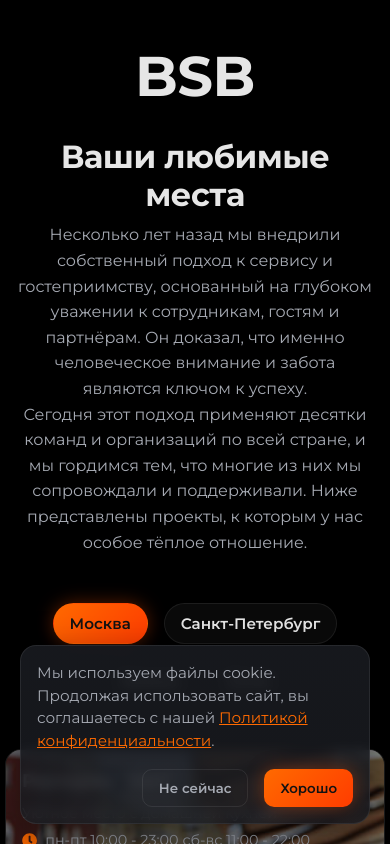
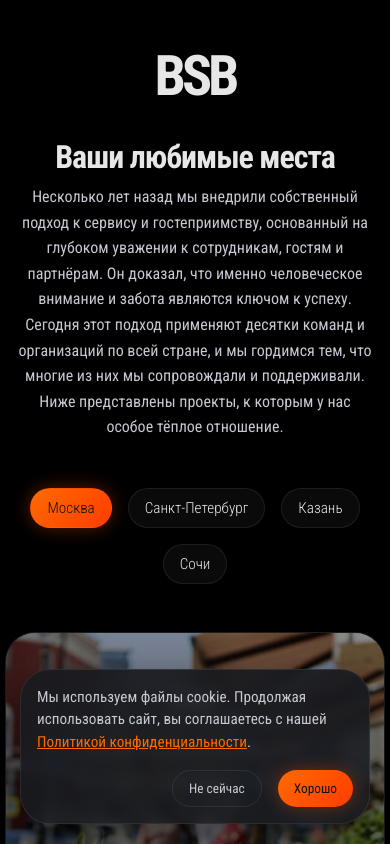
Before and after one commit to userfin/bsb, a React (Create React App) app: page / in a window 390 px wide. Built offline with nearby package versions, Linux system fonts and the light colour scheme.

Commit message:
Make it pretty

```diff
--- a/public/index.html
+++ b/public/index.html
@@ -18,7 +18,7 @@
   <link rel="canonical" href="https://cityvenues.ru" />
   <link rel="preconnect" href="https://fonts.googleapis.com">
   <link rel="preconnect" href="https://fonts.gstatic.com" crossorigin>
-  <link href="https://fonts.googleapis.com/css2?family=Montserrat:wght@400;500;600;700&display=swap" rel="stylesheet">
+  <link href="https://fonts.googleapis.com/css2?family=Roboto+Condensed:ital,wght@0,100..900;1,100..900&display=swap" rel="stylesheet">
   <link href="https://fonts.googleapis.com/css2?family=Inter:wght@300;400;500;600;700&display=swap" rel="stylesheet">
 
   <link rel="icon" href="%PUBLIC_URL%/favicon.ico" />
--- a/src/components/venues/VenueCard.jsx
+++ b/src/components/venues/VenueCard.jsx
@@ -1,6 +1,5 @@
 import React from 'react';
 import { motion } from 'framer-motion';
-import { FaMapMarkerAlt, FaClock, FaPhone } from 'react-icons/fa';
 
 const VenueCard = ({ venue, onClick }) => {
   return (
@@ -17,19 +16,16 @@
           <h3>{venue.name}</h3>
           <p className="card-description">{venue.shortDescription}</p>
           <div className="info-item">
-            <FaClock className="info-icon" />
             <span>{venue.hours}</span>
           </div>
         </div>
 
         <div className="card-bottom">
           <div className="info-item">
-            <FaMapMarkerAlt className="info-icon" />
             <span>{venue.location}</span>
           </div>
           {venue.phone && (
             <div className="info-item">
-              <FaPhone className="info-icon" />
               <span>{venue.phone}</span>
             </div>
           )}
--- a/src/data/venues.js
+++ b/src/data/venues.js
@@ -2,7 +2,7 @@
   {
     id: 1,
     city: 'Москва',
-    name: 'Ресторан "Уют"',
+    name: 'Уют',
     shortDescription: 'Уютное место с домашней кухней',
     description: 'Ресторан "Уют" предлагает блюда традиционной русской кухни в современной интерпретации. Интерьер выполнен в стиле лофт с теплыми акцентами дерева и кирпичной кладки. Идеальное место для семейного ужина или деловой встречи.',
     image: '/images/restaurant1/restaurant1.jpg',
@@ -24,7 +24,7 @@
   {
     id: 2,
     city: 'Москва',
-    name: 'Бар "Графит"',
+    name: 'Графит',
     shortDescription: 'Коктейльный бар с авторскими напитками',
     description: 'Бар "Графит" - это место, где вы можете попробовать уникальные коктейли от наших барменов-чемпионов. Специально разработанная карта напитков сочетает классику и современные тренды mixology. По вечерам играет диджей, а по выходным проходят тематические вечеринки.',
     image: '/images/bar1/bar1.jpg',
@@ -46,7 +46,7 @@
   {
     id: 3,
     city: 'Санкт-Петербург',
-    name: 'Кафе "У камина"',
+    name: 'У камина',
     shortDescription: 'Теплая атмосфера и ароматный кофе',
     description: 'Кафе "У камина" - идеальное место для встреч, работы и отдыха. У нас большой выбор кофе из различных регионов мира, авторские чайные смеси и домашняя выпечка. Зимой можно расположиться у настоящего камина с книгой или ноутбуком.',
     image: '/images/cafe1/cafe1.jpg',
@@ -68,7 +68,7 @@
   {
     id: 4,
     city: 'Казань',
-    name: 'Татарская кухня "Тюбетей"',
+    name: 'Тюбетей',
     shortDescription: 'Аутентичная татарская кухня',
     description: 'Ресторан "Тюбетей" предлагает погрузиться в атмосферу татарской культуры через национальную кухню. Все блюда готовятся по старинным рецептам с использованием дровяной печи. Интерьер оформлен в этническом стиле с элементами современного дизайна.',
     image: '/images/tatar/tatar.jpg',
@@ -90,7 +90,7 @@
   {
     id: 5,
     city: 'Сочи',
-    name: 'Пляжный клуб "Волна"',
+    name: 'Волна',
     shortDescription: 'Отдых у моря с комфортом',
     description: 'Пляжный клуб "Волна" расположен прямо на берегу Черного моря. У нас вы можете арендовать шезлонги, заказать напитки и еду, не отходя от воды. Вечером место превращается в клуб с живой музыкой и танцами под открытым небом.',
     image: '/images/beach/beach.jpg',
@@ -112,7 +112,7 @@
   {
     id: 6,
     city: 'Санкт-Петербург',
-    name: 'Булочная "Пушкин"',
+    name: 'Пушкин',
     shortDescription: 'Традиционная выпечка и хлеб',
     description: 'Булочная "Пушкин" возрождает традиции петербургских пекарен начала XX века. Мы используем только натуральные ингредиенты и готовим на закваске по старинным рецептам. Особой популярностью пользуются наши круассаны и пироги с сезонными начинками.',
     image: '/images/bakery/bakery.jpg',
@@ -134,7 +134,7 @@
   {
     id: 7,
     city: 'Москва',
-    name: 'Стейк-хаус "Мясник"',
+    name: 'Мясник',
     shortDescription: 'Премиальные стейки и мясные деликатесы',
     description: 'Стейк-хаус "Мясник" специализируется на премиальных мраморных стейках из австралийской и американской говядины. У нас есть собственная сухая камера для вызревания мяса. Шеф-повар лично контролирует приготовление каждого блюда.',
     image: '/images/steakhouse/steakhouse.jpg',
@@ -156,7 +156,7 @@
   {
     id: 8,
     city: 'Казань',
-    name: 'Кофейня "Утро"',
+    name: 'Утро',
     shortDescription: 'Лучший кофе в городе',
     description: 'Кофейня "Утро" - это место, где начинается ваш день. Мы обжариваем кофе сами и готовим его на профессиональном оборудовании. У нас уютная атмосфера, идеальная для работы, встреч или спокойного отдыха.',
     image: '/images/coffee/coffee.jpg',
@@ -178,7 +178,7 @@
   {
     id: 9,
     city: 'Сочи',
-    name: 'Рыбный ресторан "Волна"',
+    name: 'Волна',
     shortDescription: 'Свежайшие морепродукты',
     description: 'Ресторан "Волна" предлагает блюда из свежайших морепродуктов, выловленных в Черном море. Особенность нашего меню - ежедневно обновляемый выбор рыбы. Интерьер выполнен в морском стиле с панорамными видами на море.',
     image: '/images/fish/fish.jpg',
@@ -200,7 +200,7 @@
   {
     id: 10,
     city: 'Санкт-Петербург',
-    name: 'Пивной ресторан "Бочка"',
+    name: 'Бочка',
     shortDescription: 'Крафтовое пиво и закуски',
     description: 'Пивной ресторан "Бочка" предлагает более 30 сортов крафтового пива на разлив. У нас есть собственные сорта пива, которые варятся по старинным рецептам. К пиву подаются традиционные европейские и русские закуски.',
     image: '/images/beer/beer.jpg',
@@ -222,7 +222,7 @@
   {
     id: 11,
     city: 'Москва',
-    name: 'Вегетарианское кафе "Зелень"',
+    name: 'Зелень',
     shortDescription: 'Здоровое питание',
     description: 'Кафе "Зелень" предлагает вкусные и полезные вегетарианские и веганские блюда. Мы используем только органические продукты местных фермеров. В меню представлены блюда различных кухонь мира, адаптированные под принципы здорового питания.',
     image: '/images/vegan/vegan.jpg',
@@ -244,7 +244,7 @@
   {
     id: 12,
     city: 'Казань',
-    name: 'Суши-бар "Сакура"',
+    name: 'Сакура',
     shortDescription: 'Японская кухня высшего качества',
     description: 'Суши-бар "Сакура" предлагает блюда японской кухни, приготовленные по традиционным рецептам. У нас работают повара, прошедшие обучение в Японии. Особое внимание уделяется свежести продуктов и эстетике подачи блюд.',
     image: '/images/sushi/sushi.jpg',
--- a/src/styles/main.css
+++ b/src/styles/main.css
@@ -2,7 +2,7 @@
   margin: 0;
   padding: 0;
   box-sizing: border-box;
-  font-family: 'Montserrat', sans-serif;
+  font-family: 'Roboto Condensed', sans-serif;
 }
 
 :root {
@@ -17,13 +17,16 @@
   --bg-secondary: #181a1f;
   --card-bg: rgba(255,255,255,0.04);
   --text-primary: #e6e6e6;
-  --text-secondary: #a6aab3;
+  --text-secondary: #c6c9d1;
   --border: rgba(255,255,255,0.08);
   --accent: #ff6a00;
   --accent-2: #ff3c00;
   --accent-gradient: linear-gradient(135deg, #ff6a00, #ff3c00);
   --glow: 0 0 18px rgba(255, 80, 0, 0.35);
   --card-width: 380px;
+  --card-text-max: 55%;
+  --modal-pad: 28px;
+  --tab-underline: rgba(255,106,0,0.22);
 }
 
 html, body {
@@ -64,7 +67,7 @@
 .logo {
   font-size: 3.5rem;
   font-weight: 700;
-  letter-spacing: -0.5px;
+  letter-spacing: -4px;
   margin-bottom: var(--spacing-md);
   text-align: center;
 }
@@ -74,7 +77,7 @@
   font-size: 2rem;
   margin-bottom: var(--spacing-sm);
   line-height: 1.2;
-  letter-spacing: -0.5px;
+  letter-spacing: -1px;
 }
 .slogan p {
   font-size: 1rem;
@@ -111,7 +114,7 @@
   cursor: pointer;
   transition: background-color .25s ease, border-color .25s ease, opacity .25s ease;
   font-size: 0.95rem;
-  font-weight: 600;
+  font-weight: 300;
   backdrop-filter: blur(4px);
 }
 .city-button:hover {
@@ -152,7 +155,7 @@
 .venue-card {
   display: block;
   width: var(--card-width);
-  border-radius: 16px;
+  border-radius: 30px;
   overflow: hidden;
   cursor: pointer;
   position: relative;
@@ -180,49 +183,65 @@
 .card-content {
   position: absolute;
   inset: 0;
-  padding: var(--spacing-md);
+  padding: var(--spacing-xl) var(--spacing-lg);
   color: white;
   display: flex;
   flex-direction: column;
   justify-content: space-between;
+  text-align: center;
   background: linear-gradient(180deg, rgba(0,0,0,0.4) 0%, rgba(0,0,0,0.75) 100%);
 }
 
-.card-top {
+.card-top,
+.card-bottom {
+  width: 100%;
   display: flex;
   flex-direction: column;
-  gap: 4px;
+  align-items: center;
+  gap: 8px;
 }
 
-.card-bottom {
-  display: flex;
-  flex-direction: column;
-  gap: 4px;
-  margin-top: auto;
-}
+.card-top { padding-top: var(--spacing-lg); padding-bottom: var(--spacing-lg); }
+.card-bottom { padding-top: var(--spacing-lg); padding-bottom: var(--spacing-lg); margin-top: auto; }
 
 .card-top h3 {
   margin-bottom: 2px;
-  font-size: 1.15rem;
-  letter-spacing: -0.2px;
+  font-size: 1.75rem;
+  font-weight: 500;
+  text-transform: uppercase;
+  letter-spacing: -0.7px;
 }
 
 .card-description {
-  font-size: 0.9rem;
-  opacity: 0.9;
+  font-size: 1rem;
+  font-weight: 300;
+  max-width: var(--card-text-max);
+  margin: 0 auto;
 }
 
 .info-item {
   display: flex;
   align-items: center;
-  font-size: 0.9rem;
-  color: var(--text-secondary);
+  justify-content: center;
+  gap: 8px;
+  font-size: 1rem;
+  font-weight: 300;
+  max-width: var(--card-text-max);
+  margin: 0 auto;
+  text-align: center;
+  flex-wrap: wrap;
 }
 
 .info-icon {
-  margin-right: 8px;
   font-size: 0.95rem;
   color: var(--accent);
+}
+
+@media (max-width: 480px) {
+  .card-content { padding: var(--spacing-lg) var(--spacing-md); }
+  .card-top { padding-top: var(--spacing-md); padding-bottom: var(--spacing-md); }
+  .card-bottom { padding-top: var(--spacing-md); padding-bottom: var(--spacing-md); }
+  :root { --card-text-max: 80%; }
 }
 
 .modal-backdrop {
@@ -239,11 +258,11 @@
 
 .modal-content {
   position: relative;
-  width: 90vw;
-  height: 80vh;
-  max-width: 1200px;
-  border-radius: 16px;
-  padding: var(--spacing-lg);
+  width: 96vw;
+  height: 90vh;
+  max-width: 1400px;
+  border-radius: 30px;
+  padding: var(--modal-pad);
   background: linear-gradient(180deg, rgba(255,255,255,0.06), rgba(255,255,255,0.03));
   border: 1px solid var(--border);
   box-shadow: 0 30px 80px rgba(0,0,0,0.55);
@@ -255,14 +274,14 @@
 .close-button,
 .close-btn {
   position: absolute;
-  top: 14px;
-  right: 14px;
+  top: calc(var(--modal-pad) + 6px);
+  right: var(--modal-pad);
   width: 40px;
   height: 40px;
   padding: 0;
   display: grid;
   place-items: center;
-  border-radius: 10px;
+  border-radius: 20px;
   border: 1px solid var(--border);
   background: rgba(255,255,255,0.08);
   color: var(--text-primary);
@@ -302,7 +321,12 @@
 
 @media (max-width: 560px) {
   .modal-bar { flex-wrap: wrap; gap: 8px; padding-right: 56px; }
-  .close-button, .close-btn { top: 10px; right: 10px; width: 36px; height: 36px; }
+  .close-button, .close-btn {
+    top: calc(var(--modal-pad) + 2px);
+    right: var(--modal-pad);
+    width: 36px;
+    height: 36px;
+  }
 }
 
 .modal-titlegroup {
@@ -314,8 +338,8 @@
 }
 .modal-title {
   font-size: 1.4rem;
-  font-weight: 700;
-  letter-spacing: -0.2px;
+  font-weight: 600;
+  letter-spacing: -0.5px;
   white-space: nowrap;
   overflow: hidden;
   text-overflow: ellipsis;
@@ -338,13 +362,13 @@
   background: transparent;
   border: none;
   color: #c6c9d0;
-  font-weight: 600;
+  font-weight: 500;
   display: inline-flex;
   align-items: center;
   gap: 8px;
   cursor: pointer;
   padding: 8px 12px;
-  border-radius: 10px;
+  border-radius: 16px;
   position: relative;
   transition: color .2s ease, background .2s ease, opacity .2s ease;
 }
@@ -362,8 +386,7 @@
   bottom: -9px;
   height: 3px;
   border-radius: 3px;
-  background: var(--accent-gradient);
-  box-shadow: var(--glow);
+  background: var(--tab-underline);
 }
 
 .tab-content-area {
@@ -372,20 +395,21 @@
   display: flex;
   flex-direction: column;
 }
+
 .tab-content-scrollable {
   flex: 1;
   overflow-y: auto;
   padding-right: 6px;
+  -ms-overflow-style: none;
+  scrollbar-width: none;
 }
-.tab-content-scrollable::-webkit-scrollbar { width: 8px; }
-.tab-content-scrollable::-webkit-scrollbar-track {
-  background: rgba(255,255,255,0.05);
-  border-radius: 8px;
+.tab-content-scrollable::-webkit-scrollbar {
+  width: 0;
+  height: 0;
+  background: transparent;
 }
-.tab-content-scrollable::-webkit-scrollbar-thumb {
-  background: var(--accent-gradient);
-  border-radius: 8px;
-}
+.tab-content-scrollable::-webkit-scrollbar-thumb { background: transparent; }
+.tab-content-scrollable::-webkit-scrollbar-track { background: transparent; }
 
 .info-layout {
   height: 100%;
@@ -408,7 +432,7 @@
 .info-hero-image {
   width: 100%;
   height: 100%;
-  border-radius: 14px;
+  border-radius: 30px;
   background-size: cover;
   background-position: center;
   box-shadow: 0 8px 28px rgba(0,0,0,0.35);
@@ -426,23 +450,29 @@
   .info-hero-image { aspect-ratio: 4 / 3; min-height: 200px; }
 }
 
-.info-details { min-height: 0; }
+.info-details {
+  min-height: 0;
+  display: flex;
+  flex-direction: column;
+  gap: var(--spacing-lg);
+}
 
 .venue-details p {
   margin-bottom: var(--spacing-md);
   font-size: 1.05rem;
+  font-weight: 300;
   line-height: 1.7;
   color: var(--text-primary);
 }
 
 .details-grid {
   display: grid;
-  gap: 12px;
-  margin-top: 4px;
+  gap: var(--spacing-md);
+  margin-top: var(--spacing-md);
 }
-.detail-item { display: flex; align-items: center; gap: 8px; }
+.detail-item { display: flex; align-items: center; gap: 10px; }
 .detail-item span { color: var(--text-secondary); display: inline-flex; }
-.detail-item strong { color: #fff; font-weight: 600; }
+.detail-item strong { color: #fff; font-weight: 400; }
 
 .features {
   display: flex;
@@ -477,7 +507,7 @@
   position: relative;
   width: 100%;
   aspect-ratio: 4 / 3;
-  border-radius: 14px;
+  border-radius: 30px;
   overflow: hidden;
   background: var(--card-bg);
   border: 1px solid var(--border);
@@ -506,7 +536,7 @@
 }
 
 .menu-image-wrap {
-  border-radius: 16px;
+  border-radius: 30px;
   background: linear-gradient(180deg, rgba(255,255,255,0.06), rgba(255,255,255,0.03));
   border: 1px solid var(--border);
   min-height: 240px;
@@ -524,7 +554,7 @@
 }
 
 .placeholder-card {
-  border-radius: 16px;
+  border-radius: 30px;
   border: 1px solid var(--border);
   background: rgba(255,255,255,0.03);
   padding: var(--spacing-lg);
@@ -538,8 +568,8 @@
   align-items: center;
   gap: 10px;
   padding: 12px 16px;
-  border-radius: 12px;
-  font-weight: 700;
+  border-radius: 30px;
+  font-weight: 400;
   background: var(--accent-gradient);
   color: #121212;
   border: none;
@@ -556,7 +586,7 @@
   max-width: 420px;
   background: linear-gradient(180deg, rgba(24,26,31,0.92), rgba(24,26,31,0.86));
   color: var(--text-primary);
-  border-radius: 16px;
+  border-radius: 30px;
   padding: var(--spacing-md);
   box-shadow: 0 14px 40px rgba(0,0,0,0.5);
   z-index: 1000;
@@ -579,8 +609,8 @@
 
 .cookie-button {
   padding: 10px 16px;
-  border-radius: 10px;
-  font-weight: 600;
+  border-radius: 30px;
+  font-weight: 400;
   cursor: pointer;
   transition: background-color .25s ease, border-color .25s ease, opacity .25s ease;
   border: 1px solid var(--border);
@@ -611,10 +641,10 @@
 
 .section-title {
   font-size: 1.35rem;
-  font-weight: 700;
+  font-weight: 500;
   margin-top: var(--spacing-lg);
   margin-bottom: var(--spacing-md);
-  letter-spacing: -0.2px;
+  letter-spacing: -0.5px;
 }
 .link-inline { color: var(--text-primary); text-decoration: underline; }
 .link-inline:hover { color: #fff; }
@@ -658,3 +688,12 @@
   font-size: 0.9rem;
   border: 1px solid var(--border);
 }
+
+::selection {
+  background: var(--accent);
+  color: #121212;
+}
+::-moz-selection {
+  background: var(--accent);
+  color: #121212;
+}
```
